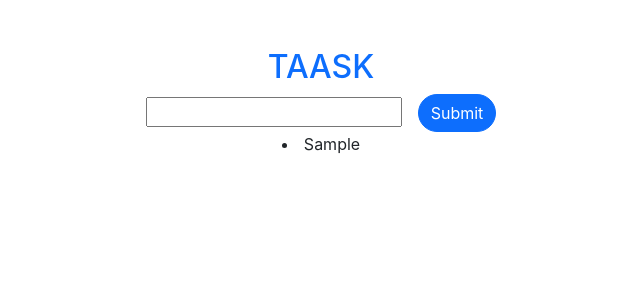
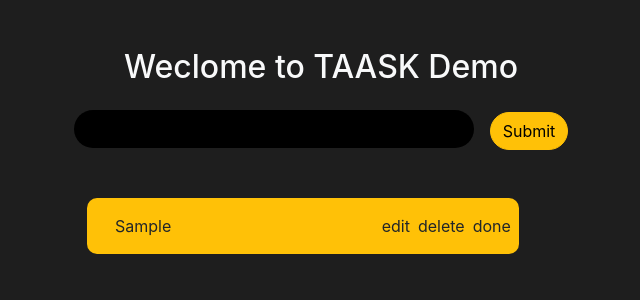
Before and after one commit to Dinixweb/NextjsWithTypescript, a Next.js app: page / in a window 1280 px wide. Both pictures are taken after typing "Sample" into the empty fields and a click on the button "Submit". Shown: the top 300 px of the page, without its empty margins (319-959 px from the left). Built offline with nearby package versions, Linux system fonts and the light colour scheme.

Commit message:
ui updates

```diff
--- a/components/InputField.tsx
+++ b/components/InputField.tsx
@@ -1,13 +1,13 @@
 import { useRef } from "react";
-import { todo } from "../interfaces/todo";
+import { todoModel } from "../interfaces/todo";
 
-const InputField = ({ todo, setTodo, handleAddTask }: todo) => {
+const InputField = ({ todo, setTodo, handleAddTask }: todoModel) => {
   const inputRef = useRef<HTMLInputElement>(null)
   return (
     <div className="main">
       <span>
-        <input type="text" ref={inputRef} value={todo} onChange={(e)=>setTodo(e.target.value)} />
-        <button className="ms-3 btn btn-primary rounded-pill" onClick={handleAddTask}>Submit</button>
+        <input type="text" className="addTaskInput" ref={inputRef} value={todo} onChange={(e)=>setTodo(e.target.value)} />
+        <button className="ms-3 btn btn-warning rounded-pill" onClick={handleAddTask}>Submit</button>
       </span>
     </div>
   );
--- /dev/null
+++ b/components/SingleItem.tsx
@@ -0,0 +1,20 @@
+import { singleTodo } from "../interfaces/todo"
+
+const SingleItem = ({ todo,todos, key, setTodos }:singleTodo) => {
+    return (
+        <div className="main">
+                <div key={key} className="row list p-3 bg-warning">
+                        <div className="col-8 ">
+                            <span className="todo">{todo.todo}</span>
+                        </div>
+                        <div className="col-4">
+                             <span className="icon-edit ">edit</span>
+                            <span className="icon-delete ms-2">delete</span>
+                            <span className="icon-done ms-2">done</span>
+                        </div>
+            </div>
+
+        </div>
+    )
+}
+export default SingleItem
--- a/components/TodoList.tsx
+++ b/components/TodoList.tsx
@@ -1,9 +1,10 @@
-import { Todo, todo,todoList } from "../interfaces/todo"
+import { todoList } from "../interfaces/todo"
+import SingleItem from "./SingleItem"
 
 const TodoList = ({todos, setTodos}:todoList) => {
     return <div className="main">
-        {todos.map((e) =>(
-            <li key={e.id}>{e.todo}</li>
+        {todos.map((todo) =>(
+            <SingleItem todo={todo} todos={todos} key={todo.id} setTodos={setTodos} />
         ))}
     </div>
 }
--- a/pages/index.tsx
+++ b/pages/index.tsx
@@ -19,16 +19,20 @@ const Home: NextPage = () => {
   }
   console.log(todos)
   return (
-    <div className={styles.container}>
+    <div>
       <Head>
         <title>Type script demo app</title>
         <meta name="description" content="Generated by create next app" />
         <link rel="icon" href="/favicon.ico" />
       </Head>
-      <div className="main taskHome">
-        <h2 className='text-primary fs-2 mt-5'>TAASK</h2>
-        <InputField todo={todo} setTodo={setTodo} handleAddTask={handleAddTask} />
-        <div className="todoItems">
+      <div className="taskHome container d-flex align-items-center flex-column">
+        <div className="title text-light mt-5">
+          <h2>Weclome to TAASK Demo</h2>
+       </div>
+        <div className="input mt-3">
+             <InputField todo={todo} setTodo={setTodo} handleAddTask={handleAddTask} />
+        </div>
+        <div className="todoItems mt-5">
         <TodoList todos={todos} setTodos={setTodos}/>
       </div>
       </div>
--- a/styles/globals.css
+++ b/styles/globals.css
@@ -4,6 +4,8 @@ body {
   margin: 0;
   font-family: -apple-system, BlinkMacSystemFont, Segoe UI, Roboto, Oxygen,
     Ubuntu, Cantarell, Fira Sans, Droid Sans, Helvetica Neue, sans-serif;
+  height: 100vh;
+  background-color: rgb(30, 30, 30);
 }
 
 a {
@@ -15,10 +17,20 @@ a {
   box-sizing: border-box;
 }
 
-.taskHome {
-  height: 55vw;
-  flex-direction: column;
-  align-items: center;
-  display: flex;
+.addTaskInput {
+  outline: none;
+  padding: 7px 25px;
+  width: 25rem;
+  border: none;
+  border-radius: 25px;
+  background-color: black;
+  color: azure;
 
 }
+
+.list {
+  width: 27rem;
+  border-radius: 10px;
+  margin-bottom: 1rem;
+  margin-left: -3rem;
+}
```
Also changed, not shown: interfaces/todo.ts (+10 -2 lines).
